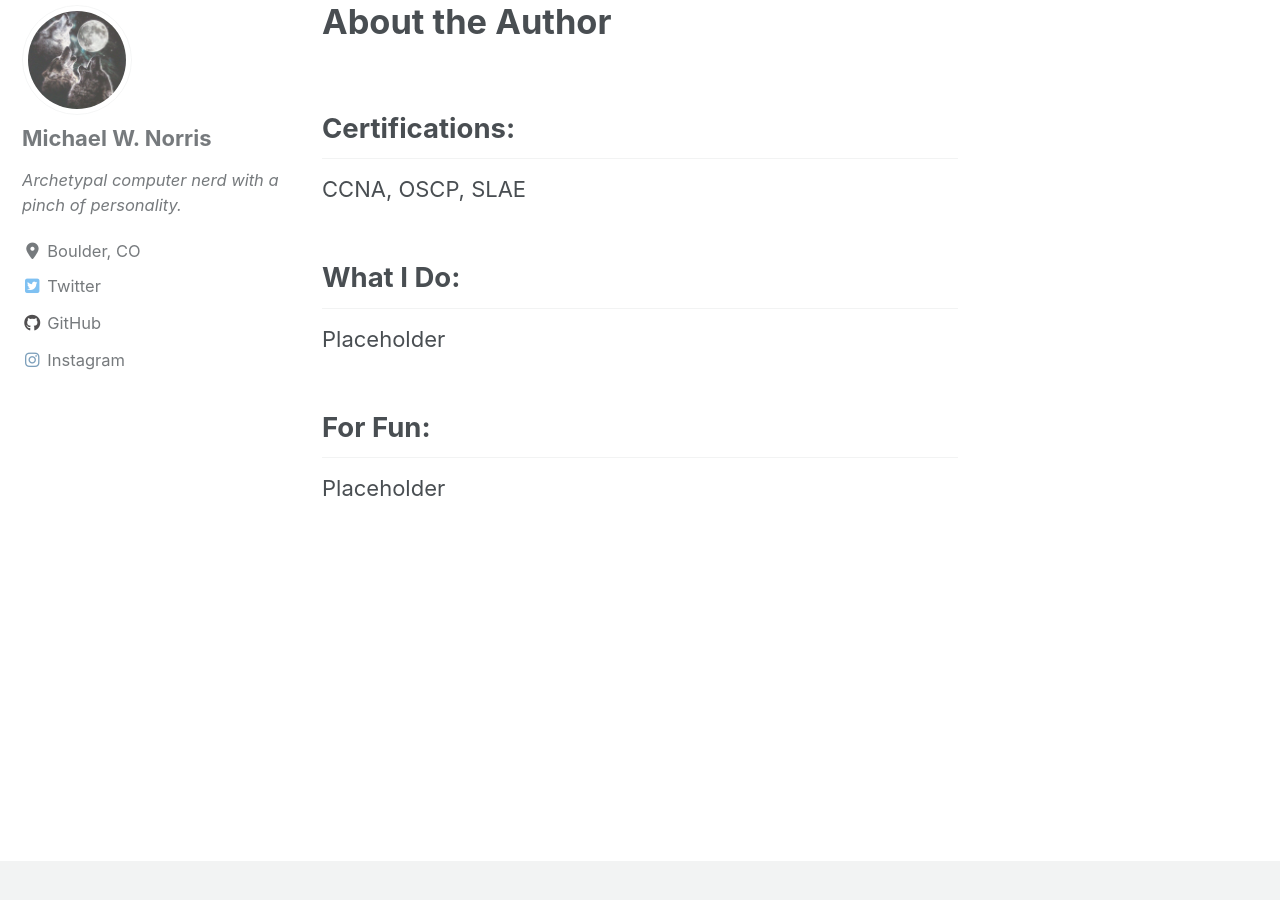
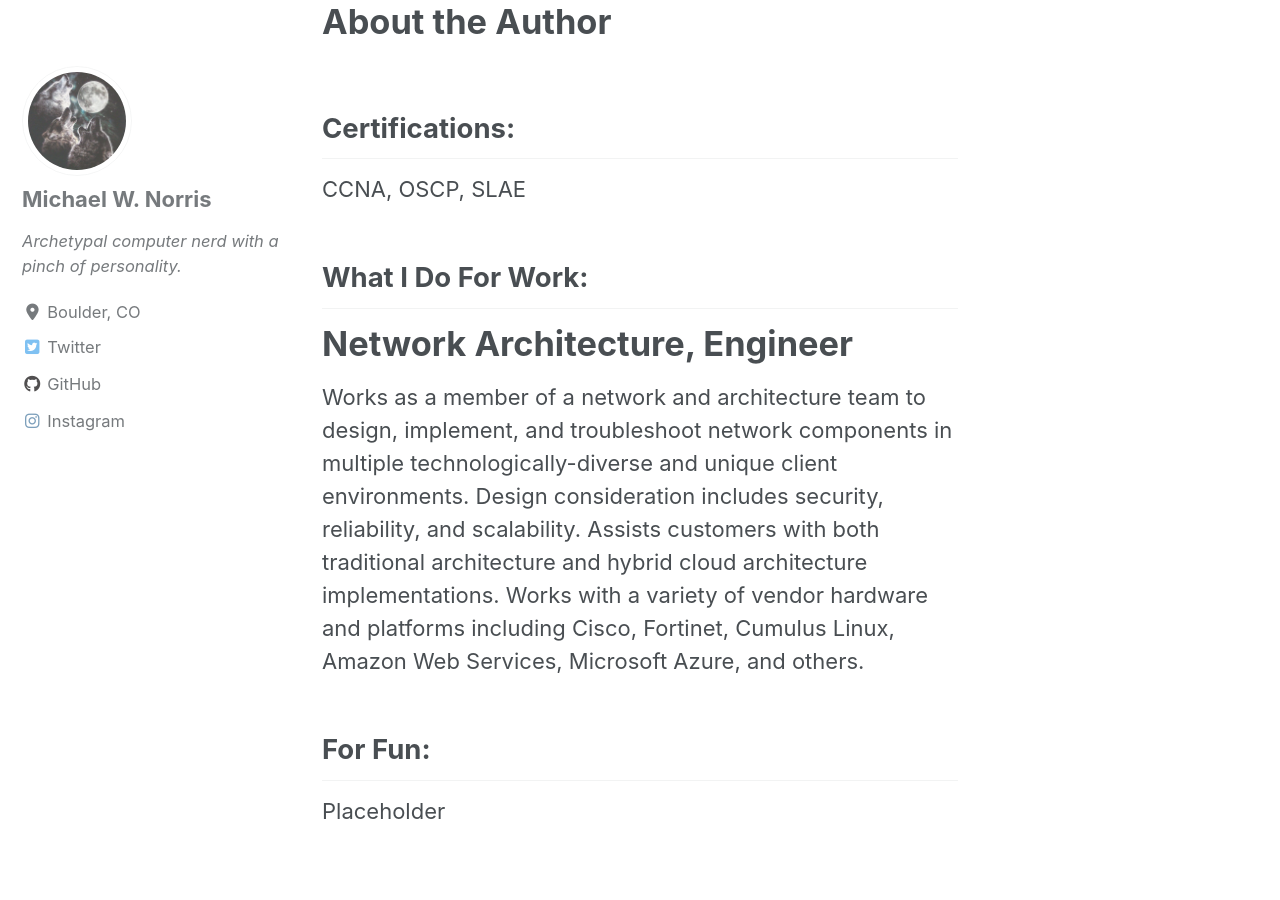
Before and after one commit to norrismw/mnorris.io, a Jekyll site: the page built from _pages/about.md, in a window 1280 px wide and 900 px high, scrolled down 499 px. Built offline with Jekyll 4.4.1, drawn with Linux system fonts in a browser that asks for light colours; cached includes are drawn as plain includes; nearby versions of some CDN libraries.

Commit message:
about net arch

```diff
--- a/_pages/about.md
+++ b/_pages/about.md
@@ -7,8 +7,9 @@
 ## Certifications:
 CCNA, OSCP, SLAE
 
-## What I Do:
-Placeholder
+## What I Do For Work:
+# Network Architecture, Engineer
+Works as a member of a network and architecture team to design, implement, and troubleshoot network components in multiple technologically-diverse and unique client environments. Design consideration includes security, reliability, and scalability. Assists customers with both traditional architecture and hybrid cloud architecture implementations. Works with a variety of vendor hardware and platforms including Cisco, Fortinet, Cumulus Linux, Amazon Web Services, Microsoft Azure, and others.
 
 ## For Fun:
 Placeholder
```
Also changed, not shown: _posts/2018-12-16-Irked.md (added, +32 -0 lines).
